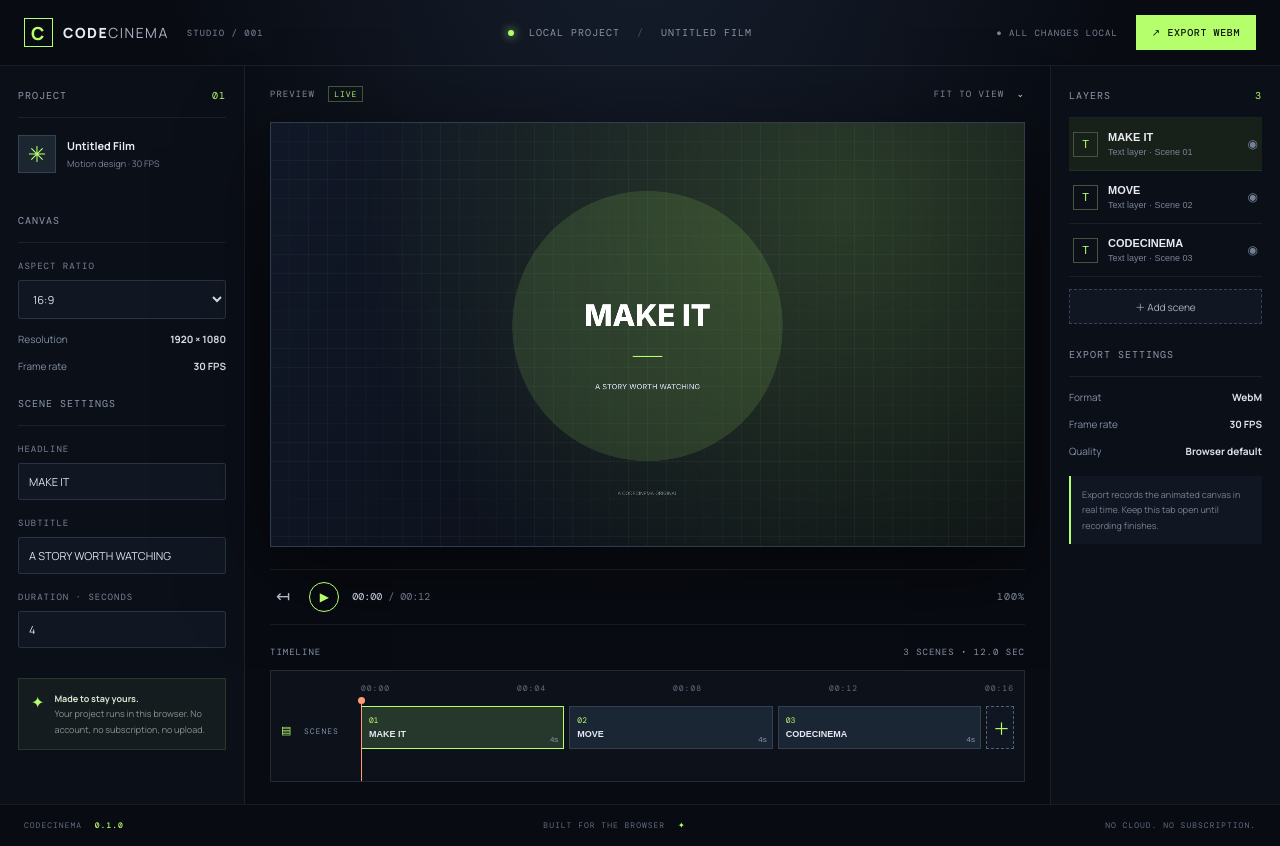
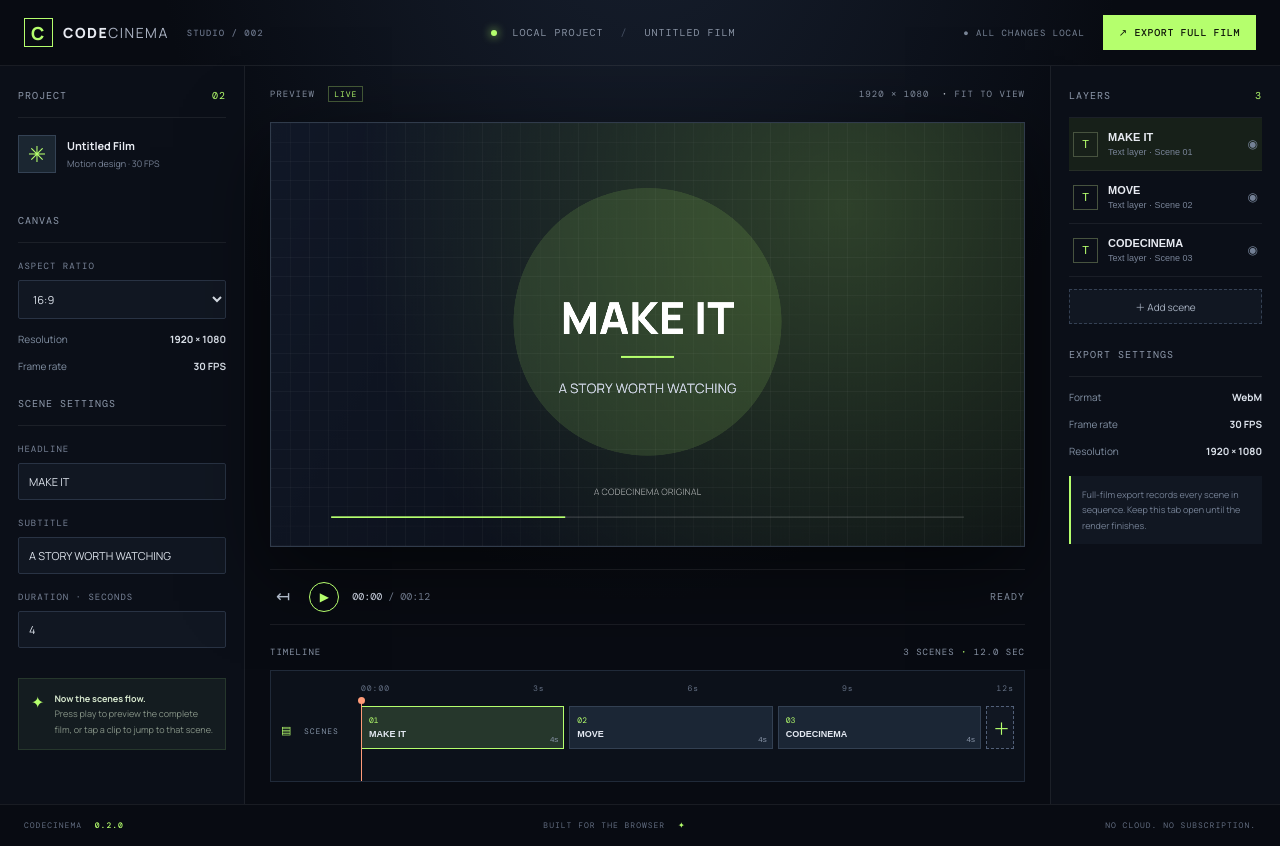
Before and after one commit to justaskaspire/CODECINEMA, a React (Vite) app: page / in a window 1280 px wide. Built offline with nearby package versions, Linux system fonts and the light colour scheme.

Commit message:
Add sequenced scenes and full-film playback/export

```diff
--- a/src/App.tsx
+++ b/src/App.tsx
@@ -1,4 +1,4 @@
-import { useEffect, useRef, useState } from "react";
+import { useEffect, useMemo, useRef, useState } from "react";
 
 type Scene = { title: string; subtitle: string; duration: number; accent: string };
 const initialScenes: Scene[] = [
@@ -6,6 +6,9 @@ const initialScenes: Scene[] = [
   { title: "MOVE", subtitle: "BEYOND THE ORDINARY", duration: 4, accent: "#8b9cff" },
   { title: "CODECINEMA", subtitle: "YOUR IDEAS. IN MOTION.", duration: 4, accent: "#ff9b78" },
 ];
+const formats: Record<string, [number, number]> = {
+  "16:9": [1920, 1080], "9:16": [1080, 1920], "1:1": [1080, 1080], "4:5": [1080, 1350],
+};
 
 export default function App() {
   const [scenes, setScenes] = useState(initialScenes);
@@ -17,8 +20,13 @@ export default function App() {
   const canvasRef = useRef<HTMLCanvasElement>(null);
   const rafRef = useRef<number>(0);
   const startRef = useRef(0);
-  const duration = scenes.reduce((sum, s) => sum + s.duration, 0);
+  const duration = useMemo(() => scenes.reduce((sum, s) => sum + s.duration, 0), [scenes]);
+  const [width, height] = formats[format];
+  const starts = useMemo(() => scenes.map((_, i) => scenes.slice(0, i).reduce((sum, s) => sum + s.duration, 0)), [scenes]);
+  const activeIndex = playing ? Math.max(0, starts.findIndex((start, i) => elapsed >= start && elapsed < start + scenes[i].duration)) : selected;
+  const sceneIndex = activeIndex < 0 ? scenes.length - 1 : activeIndex;
   const current = scenes[selected] ?? scenes[0];
+  const sceneTime = playing ? Math.max(0, elapsed - (starts[sceneIndex] ?? 0)) : 0;
 
   useEffect(() => {
     if (!playing) return;
@@ -36,115 +44,138 @@ export default function App() {
   useEffect(() => {
     const canvas = canvasRef.current;
     if (!canvas) return;
+    canvas.width = width; canvas.height = height;
     const ctx = canvas.getContext("2d");
     if (!ctx) return;
     const w = canvas.width, h = canvas.height;
-    let t = 0;
     let frame = 0;
-    const draw = () => {
-      const scene = scenes[selected] ?? scenes[0];
+    const draw = (now: number) => {
+      const scene = scenes[sceneIndex] ?? scenes[0];
+      const localTime = playing ? sceneTime : (now % 4000) / 1000;
+      const progress = Math.min(1, localTime / Math.max(.1, scene.duration));
+      const isPortrait = h > w;
       ctx.clearRect(0, 0, w, h);
       const bg = ctx.createLinearGradient(0, 0, w, h);
       bg.addColorStop(0, "#111827"); bg.addColorStop(1, "#080b12");
       ctx.fillStyle = bg; ctx.fillRect(0, 0, w, h);
-      const pulse = 1 + Math.sin(t / 650) * 0.035;
-      const glow = ctx.createRadialGradient(w * .76, h * .2, 0, w * .76, h * .2, w * .65);
-      glow.addColorStop(0, scene.accent + "30"); glow.addColorStop(1, scene.accent + "00");
+      const glow = ctx.createRadialGradient(w * .76, h * .2, 0, w * .76, h * .2, Math.max(w,h) * .65);
+      glow.addColorStop(0, scene.accent + "35"); glow.addColorStop(1, scene.accent + "00");
       ctx.fillStyle = glow; ctx.fillRect(0, 0, w, h);
-      ctx.strokeStyle = "#ffffff12"; ctx.lineWidth = 1;
-      for (let x = 0; x < w; x += 48) { ctx.beginPath(); ctx.moveTo(x,0); ctx.lineTo(x,h); ctx.stroke(); }
-      for (let y = 0; y < h; y += 48) { ctx.beginPath(); ctx.moveTo(0,y); ctx.lineTo(w,y); ctx.stroke(); }
-      ctx.save(); ctx.translate(w * .5, h * .48); ctx.scale(pulse, pulse);
+      ctx.strokeStyle = "#ffffff12"; ctx.lineWidth = Math.max(1, w / 1920);
+      const grid = Math.max(30, Math.round(Math.min(w,h) / 22));
+      for (let x = 0; x < w; x += grid) { ctx.beginPath(); ctx.moveTo(x,0); ctx.lineTo(x,h); ctx.stroke(); }
+      for (let y = 0; y < h; y += grid) { ctx.beginPath(); ctx.moveTo(0,y); ctx.lineTo(w,y); ctx.stroke(); }
+      const enter = Math.min(1, localTime / .65);
+      const eased = 1 - Math.pow(1 - enter, 3);
+      const pulse = 1 + Math.sin(now / 650) * .025;
+      ctx.save(); ctx.translate(w * .5, h * .47); ctx.scale(pulse * (.92 + eased * .08), pulse * (.92 + eased * .08));
       ctx.fillStyle = scene.accent; ctx.globalAlpha = .12;
       ctx.beginPath(); ctx.arc(0,0,Math.min(w,h)*.31,0,Math.PI*2); ctx.fill();
       ctx.restore();
-      ctx.fillStyle = "#ffffff"; ctx.textAlign = "center";
-      ctx.font = "800 76px Inter, system-ui, sans-serif";
-      ctx.fillText(scene.title, w/2, h*.48);
-      ctx.fillStyle = scene.accent; ctx.fillRect(w/2-38,h*.55,76,4);
-      ctx.fillStyle = "#c4cbd8"; ctx.font = "500 19px Inter, system-ui, sans-serif";
-      ctx.fillText(scene.subtitle, w/2, h*.63);
-      ctx.fillStyle = "#ffffff70"; ctx.font = "12px Inter, system-ui, sans-serif";
+      const titleSize = Math.min(w * .105, h * .105, isPortrait ? 112 : 150);
+      ctx.save(); ctx.globalAlpha = eased; ctx.translate(0, (1 - eased) * 35);
+      ctx.fillStyle = "#ffffff"; ctx.textAlign = "center"; ctx.textBaseline = "middle";
+      ctx.font = `800 ${titleSize}px Manrope, system-ui, sans-serif`;
+      const title = scene.title.toUpperCase();
+      ctx.fillText(title, w/2, h*.47, w*.84);
+      ctx.fillStyle = scene.accent; ctx.fillRect(w/2 - w*.035, h*.55, w*.07, Math.max(4,w*.003));
+      ctx.fillStyle = "#c4cbd8"; ctx.font = `500 ${Math.max(18,w*.018)}px Manrope, system-ui, sans-serif`;
+      ctx.fillText(scene.subtitle.toUpperCase(), w/2, h*.63, w*.82);
+      ctx.restore();
+      ctx.fillStyle = "#ffffff70"; ctx.textAlign = "center"; ctx.font = `500 ${Math.max(12,w*.012)}px Manrope, system-ui, sans-serif`;
       ctx.fillText("A CODECINEMA ORIGINAL", w/2, h*.88);
-      t = performance.now();
+      ctx.fillStyle = "#ffffff20"; ctx.fillRect(w*.08,h*.93,w*.84,Math.max(2,w*.002));
+      ctx.fillStyle = scene.accent; ctx.fillRect(w*.08,h*.93,w*.84*progress,Math.max(2,w*.002));
       frame = requestAnimationFrame(draw);
     };
     frame = requestAnimationFrame(draw);
     return () => cancelAnimationFrame(frame);
-  }, [scenes, selected, format]);
+  }, [scenes, sceneIndex, sceneTime, playing, format, width, height]);
 
+  const seekToScene = (index: number) => {
+    setPlaying(false);
+    setSelected(index);
+    setElapsed(starts[index] ?? 0);
+  };
+  const seekTimeline = (event: React.MouseEvent<HTMLDivElement>) => {
+    const rect = event.currentTarget.getBoundingClientRect();
+    const ratio = Math.max(0, Math.min(1, (event.clientX - rect.left) / rect.width));
+    const time = ratio * duration;
+    const index = Math.max(0, starts.findIndex((start, i) => time >= start && time < start + scenes[i].duration));
+    setPlaying(false); setElapsed(time); setSelected(index < 0 ? scenes.length - 1 : index);
+  };
   const addScene = () => {
     const next = [...scenes, { title: "NEW SCENE", subtitle: "WRITE YOUR NEXT LINE", duration: 4, accent: "#d7a6ff" }];
-    setScenes(next); setSelected(next.length - 1);
+    setScenes(next); setSelected(next.length - 1); setPlaying(false);
+    setElapsed(next.slice(0,-1).reduce((sum,s)=>sum+s.duration,0));
   };
   const update = (key: "title" | "subtitle" | "duration", value: string) => {
     setScenes(old => old.map((s,i) => i === selected ? { ...s, [key]: key === "duration" ? Math.max(1, Math.min(30, Number(value) || 1)) : value } : s));
   };
   const exportVideo = async () => {
     const canvas = canvasRef.current;
-    if (!canvas || !("captureStream" in canvas) || !("MediaRecorder" in window)) {
+    if (!canvas || !(canvas as HTMLCanvasElement).captureStream || !(window as typeof window & { MediaRecorder?: typeof MediaRecorder }).MediaRecorder) {
       alert("WebM recording is not supported in this browser. Try a recent Chrome browser."); return;
     }
-    setExporting(true);
+    const mime = ["video/webm;codecs=vp9","video/webm;codecs=vp8","video/webm"].find(m => MediaRecorder.isTypeSupported(m));
+    if (!mime) { alert("This browser does not support WebM export."); return; }
+    setExporting(true); setSelected(0); setElapsed(0); setPlaying(true);
     const stream = canvas.captureStream(30);
-    const mime = ["video/webm;codecs=vp9","video/webm;codecs=vp8","video/webm"].find(m => MediaRecorder.isTypeSupported(m));
-    if (!mime) { setExporting(false); alert("This browser does not support WebM export."); return; }
     const recorder = new MediaRecorder(stream, { mimeType: mime });
     const chunks: BlobPart[] = [];
     recorder.ondataavailable = e => { if (e.data.size) chunks.push(e.data); };
     recorder.onstop = () => {
       const blob = new Blob(chunks, { type: "video/webm" });
       const url = URL.createObjectURL(blob);
-      const a = document.createElement("a"); a.href = url; a.download = "codec cinema-preview.webm"; a.click();
-      URL.revokeObjectURL(url); stream.getTracks().forEach(track => track.stop()); setExporting(false);
+      const a = document.createElement("a"); a.href = url; a.download = "codec-cinema.webm"; a.click();
+      setTimeout(() => URL.revokeObjectURL(url), 1000);
+      stream.getTracks().forEach(track => track.stop()); setExporting(false);
     };
     recorder.start();
-    const end = performance.now() + duration * 1000;
-    const stop = () => { if (performance.now() >= end) recorder.stop(); else requestAnimationFrame(stop); };
-    requestAnimationFrame(stop);
+    window.setTimeout(() => { if (recorder.state !== "inactive") recorder.stop(); setPlaying(false); }, duration * 1000 + 250);
   };
 
   return <main className="app-shell">
     <header className="topbar">
-      <div className="brand"><span className="brand-mark">C</span><span>CODE<span className="brand-light">CINEMA</span></span><small>STUDIO / 001</small></div>
+      <div className="brand"><span className="brand-mark">C</span><span>CODE<span className="brand-light">CINEMA</span></span><small>STUDIO / 002</small></div>
       <div className="top-center"><span className="live-dot"/> LOCAL PROJECT <span className="divider">/</span> UNTITLED FILM</div>
-      <div className="top-actions"><span className="saved">● ALL CHANGES LOCAL</span><button className="export-btn" onClick={exportVideo} disabled={exporting}>{exporting ? "RECORDING…" : "↗ EXPORT WEBM"}</button></div>
+      <div className="top-actions"><span className="saved">● ALL CHANGES LOCAL</span><button className="export-btn" onClick={exportVideo} disabled={exporting}>{exporting ? "RENDERING…" : "↗ EXPORT FULL FILM"}</button></div>
     </header>
     <section className="workspace">
       <aside className="left-panel">
-        <div className="panel-heading">PROJECT <span>01</span></div>
+        <div className="panel-heading">PROJECT <span>02</span></div>
         <div className="project-card"><div className="project-thumb">✳</div><div><b>Untitled Film</b><small>Motion design · 30 FPS</small></div></div>
         <div className="panel-heading section-gap">CANVAS</div>
         <label className="field-label">ASPECT RATIO</label>
-        <select value={format} onChange={e=>setFormat(e.target.value)}><option>16:9</option><option>9:16</option><option>1:1</option><option>4:5</option></select>
-        <div className="spec-row"><span>Resolution</span><b>1920 × 1080</b></div><div className="spec-row"><span>Frame rate</span><b>30 FPS</b></div>
+        <select value={format} onChange={e=>setFormat(e.target.value)}>{Object.keys(formats).map(f=><option key={f}>{f}</option>)}</select>
+        <div className="spec-row"><span>Resolution</span><b>{width} × {height}</b></div><div className="spec-row"><span>Frame rate</span><b>30 FPS</b></div>
         <div className="panel-heading section-gap">SCENE SETTINGS</div>
         <label className="field-label">HEADLINE</label><input value={current.title} onChange={e=>update("title",e.target.value)} maxLength={28}/>
         <label className="field-label">SUBTITLE</label><input value={current.subtitle} onChange={e=>update("subtitle",e.target.value)} maxLength={38}/>
         <label className="field-label">DURATION · SECONDS</label><input type="number" min="1" max="30" value={current.duration} onChange={e=>update("duration",e.target.value)}/>
-        <div className="tip"><span>✦</span><p><b>Made to stay yours.</b><br/>Your project runs in this browser. No account, no subscription, no upload.</p></div>
+        <div className="tip"><span>✦</span><p><b>Now the scenes flow.</b><br/>Press play to preview the complete film, or tap a clip to jump to that scene.</p></div>
       </aside>
       <section className="center-panel">
-        <div className="preview-toolbar"><span>PREVIEW <i>LIVE</i></span><span>FIT TO VIEW <b>⌄</b></span></div>
-        <div className="stage-wrap"><div className="stage"><canvas ref={canvasRef} width={1920} height={1080}/></div></div>
-        <div className="transport"><button onClick={()=>{setElapsed(0);setPlaying(false)}}>↤</button><button className="play-button" onClick={()=>setPlaying(!playing)}>{playing?"Ⅱ":"▶"}</button><span>{Math.floor(elapsed/60).toString().padStart(2,"0")}:{Math.floor(elapsed%60).toString().padStart(2,"0")} <em>/ {Math.floor(duration/60).toString().padStart(2,"0")}:{Math.floor(duration%60).toString().padStart(2,"0")}</em></span><div className="transport-spacer"/><span className="zoom-label">100%</span></div>
+        <div className="preview-toolbar"><span>PREVIEW <i>LIVE</i></span><span>{width} × {height} <b>·</b> FIT TO VIEW</span></div>
+        <div className="stage-wrap"><div className="stage" style={{aspectRatio:`${width}/${height}`}}><canvas ref={canvasRef} width={width} height={height}/></div></div>
+        <div className="transport"><button onClick={()=>{setElapsed(0);setSelected(0);setPlaying(false)}} title="Go to start">↤</button><button className="play-button" onClick={()=>{if(elapsed>=duration){setElapsed(0);setSelected(0)}setPlaying(!playing)}}>{playing?"Ⅱ":"▶"}</button><span>{Math.floor(elapsed/60).toString().padStart(2,"0")}:{Math.floor(elapsed%60).toString().padStart(2,"0")} <em>/ {Math.floor(duration/60).toString().padStart(2,"0")}:{Math.floor(duration%60).toString().padStart(2,"0")}</em></span><div className="transport-spacer"/><span className="zoom-label">{playing?"PLAYING":"READY"}</span></div>
         <div className="timeline-head"><span>TIMELINE</span><span>{scenes.length} SCENES <b>·</b> {duration.toFixed(1)} SEC</span></div>
-        <div className="timeline">
-          <div className="ruler"><span>00:00</span><span>00:04</span><span>00:08</span><span>00:12</span><span>00:16</span></div>
+        <div className="timeline" onClick={seekTimeline}>
+          <div className="ruler"><span>00:00</span><span>{Math.floor(duration*.25)}s</span><span>{Math.floor(duration*.5)}s</span><span>{Math.floor(duration*.75)}s</span><span>{duration}s</span></div>
           <div className="track-label">▤ <span>SCENES</span></div>
-          <div className="clips">{scenes.map((s,i)=><button key={i} className={"clip "+(selected===i?"active":"")} style={{flex:s.duration}} onClick={()=>setSelected(i)}><span className="clip-number">0{i+1}</span><b>{s.title}</b><small>{s.duration}s</small></button>)}<button className="add-clip" onClick={addScene}>＋</button></div>
+          <div className="clips">{scenes.map((s,i)=><button key={i} className={"clip "+(sceneIndex===i?"active":"")} style={{flex:s.duration}} onClick={e=>{e.stopPropagation();seekToScene(i)}}><span className="clip-number">0{i+1}</span><b>{s.title}</b><small>{s.duration}s</small></button>)}<button className="add-clip" onClick={e=>{e.stopPropagation();addScene()}}>＋</button></div>
           <div className="playhead" style={{left:`calc(90px + (100% - 110px) * ${Math.min(1,elapsed/duration)})`}}/>
         </div>
       </section>
       <aside className="right-panel">
         <div className="panel-heading">LAYERS <span>{scenes.length}</span></div>
-        {scenes.map((s,i)=><button key={i} onClick={()=>setSelected(i)} className={"layer "+(selected===i?"layer-active":"")}><span className="layer-icon">T</span><span><b>{s.title}</b><small>Text layer · Scene 0{i+1}</small></span><span className="eye">◉</span></button>)}
+        {scenes.map((s,i)=><button key={i} onClick={()=>seekToScene(i)} className={"layer "+(sceneIndex===i?"layer-active":"")}><span className="layer-icon">T</span><span><b>{s.title}</b><small>Text layer · Scene 0{i+1}</small></span><span className="eye">◉</span></button>)}
         <button className="add-layer" onClick={addScene}>＋ Add scene</button>
         <div className="panel-heading section-gap">EXPORT SETTINGS</div>
-        <div className="export-setting"><span>Format</span><b>WebM</b></div><div className="export-setting"><span>Frame rate</span><b>30 FPS</b></div><div className="export-setting"><span>Quality</span><b>Browser default</b></div>
-        <div className="export-note">Export records the animated canvas in real time. Keep this tab open until recording finishes.</div>
+        <div className="export-setting"><span>Format</span><b>WebM</b></div><div className="export-setting"><span>Frame rate</span><b>30 FPS</b></div><div className="export-setting"><span>Resolution</span><b>{width} × {height}</b></div>
+        <div className="export-note">Full-film export records every scene in sequence. Keep this tab open until the render finishes.</div>
       </aside>
     </section>
-    <footer><span>CODECINEMA <b>0.1.0</b></span><span>BUILT FOR THE BROWSER <b>✦</b></span><span>NO CLOUD. NO SUBSCRIPTION.</span></footer>
+    <footer><span>CODECINEMA <b>0.2.0</b></span><span>BUILT FOR THE BROWSER <b>✦</b></span><span>NO CLOUD. NO SUBSCRIPTION.</span></footer>
   </main>;
 }
```
